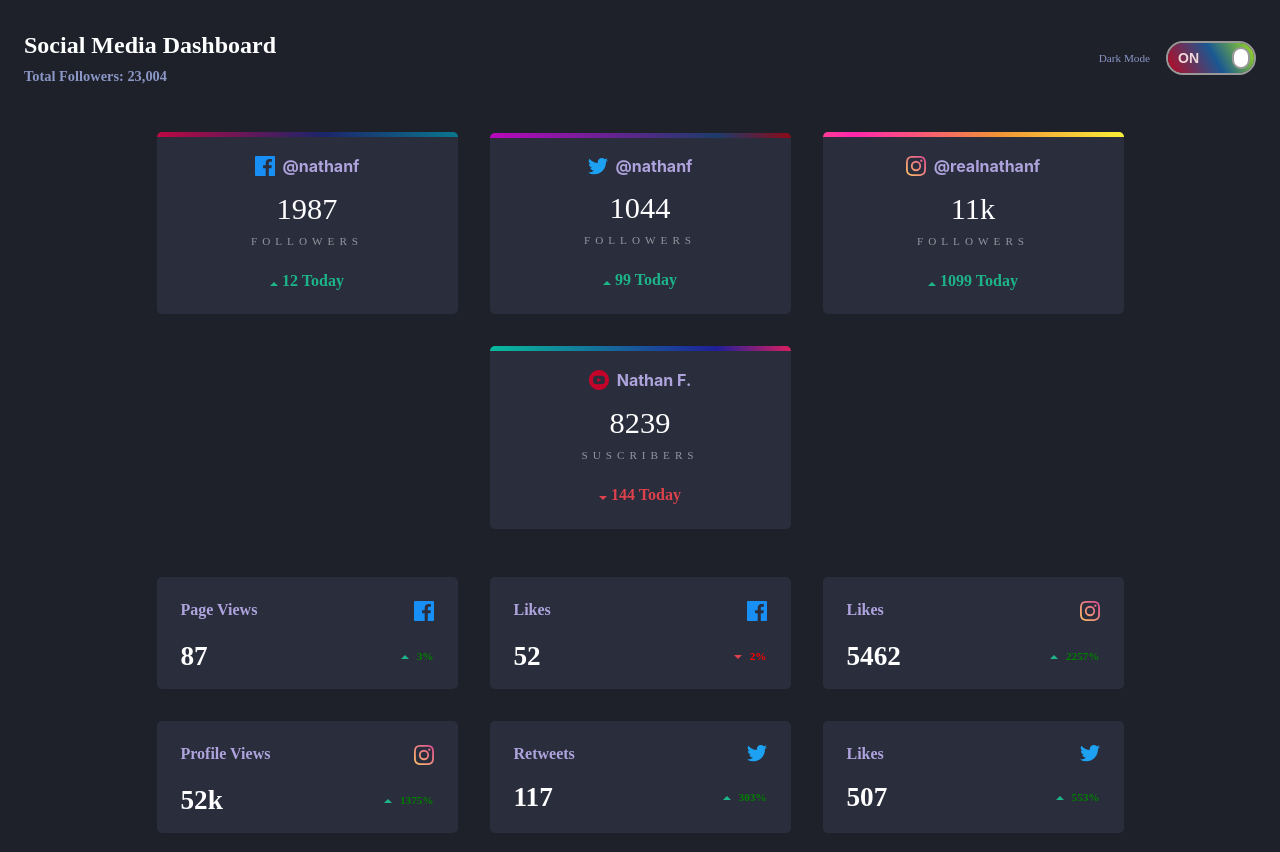
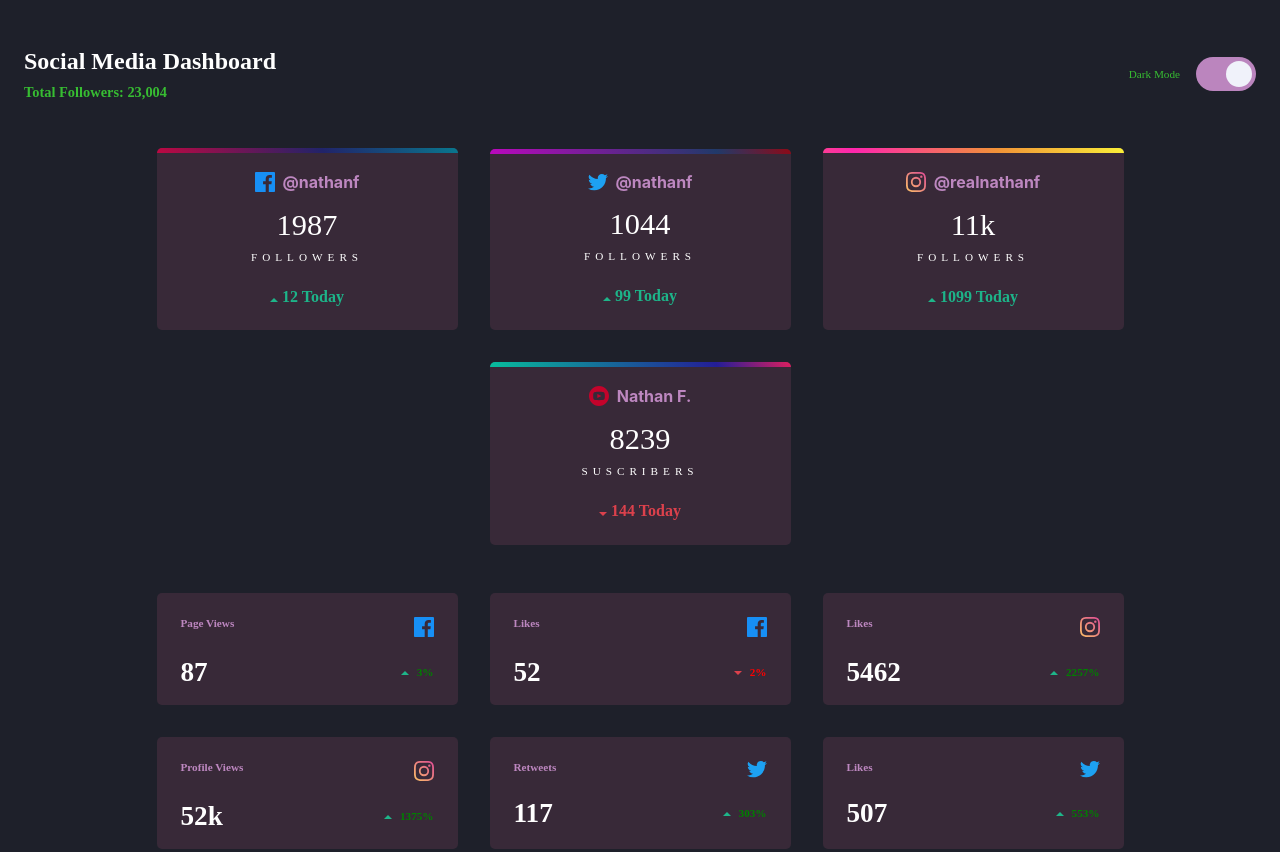
Before and after one commit to xabi1000/social-media-dashboard, an Astro site: page / in a window 1280 px wide. Shown: the top 852 px of the page. Built offline with nearby package versions, Linux system fonts and the light colour scheme; Astro itself is replaced by a stand-in of ours; a web font is replaced by a local one.

Commit message:
darkmode final project

```diff
--- a/src/components/Cards.astro
+++ b/src/components/Cards.astro
@@ -8,7 +8,7 @@ import '../scss/componenets/_cards.scss';
 	{
 		BigCards.map(
 			({ user, number, time, text, color, arrow, icon, iconClass }) => (
-				<li class={`light-theme card ${iconClass}`}>
+				<li class={`card ${iconClass}`}>
 					<div class='card-header'>
 						<div class='icon-container'>
 							<img src={icon} alt={`icon ${iconClass}`} class={iconClass} />
--- a/src/components/FlipSwitch.astro
+++ b/src/components/FlipSwitch.astro
@@ -1,90 +1,78 @@
-<div class='onoffswitch'>
-	<input
-		type='checkbox'
-		name='onoffswitch'
-		class='onoffswitch-checkbox'
-		id='myonoffswitch'
-		tabindex='0'
-		checked
-	/>
-	<label class='onoffswitch-label' for='myonoffswitch'>
-		<span class='onoffswitch-inner'></span>
-		<span class='onoffswitch-switch'></span>
+<div class=''>
+	<label class='switch'>
+		<input data-theme='dark' type='checkbox' id='slider' checked />
+		<span data-theme='dark' class='slider'></span>
 	</label>
 </div>
 
+<script>
+	import '../js/dark_mode.js';
+</script>
+
 <style lang='scss'>
 	@use '../scss/base' as *;
-	.onoffswitch {
-		position: relative;
-		width: 90px;
-		-webkit-user-select: none;
-		-moz-user-select: none;
-		-ms-user-select: none;
-	}
-	.onoffswitch-checkbox {
-		position: absolute;
-		opacity: 0;
-		pointer-events: none;
-	}
-	.onoffswitch-label {
-		display: block;
-		overflow: hidden;
-		cursor: pointer;
-		border: 2px solid #999999;
-		border-radius: 20px;
-	}
-	.onoffswitch-inner {
-		display: block;
-		width: 200%;
-		margin-left: -100%;
-		transition: margin 0.3s ease-in 0s;
+
+	[data-theme='light'] {
+		--primary: #2a83d6;
+		--background: #fff;
+		--text: #000;
 	}
 
-	.onoffswitch-inner:before,
-	.onoffswitch-inner:after {
-		display: block;
-		float: left;
-		width: 50%;
-		height: 30px;
-		padding: 0;
-		line-height: 30px;
-		font-size: 14px;
-		color: rgb(238, 216, 216);
-		font-family: InterBold, Arial, sans-serif;
-		font-weight: bold;
-		box-sizing: border-box;
+	[data-theme='dark'] {
+		--primary: #e9833e;
+		--background: #000;
+		--text: #fff;
 	}
-	.onoffswitch-inner:before {
-		content: 'ON';
-		padding-left: 10px;
-		background: rgb(189, 8, 32);
-		background: $Dark-Toggle;
+
+	/* Estilos del switch */
+
+	.switch {
+		position: relative;
+		display: inline-block;
+		width: 60px;
+		height: 34px;
 	}
-	.onoffswitch-inner:after {
-		content: 'OFF';
-		padding-right: 10px;
-		background: rgb(189, 8, 32);
-		background: $Dark-Toggle;
-		text-align: right;
+
+	.switch input {
+		opacity: 0;
+		width: 0;
+		height: 0;
 	}
-	.onoffswitch-switch {
-		display: block;
-		width: 18px;
-		margin: 6px;
-		background: #ffffff;
+
+	.slider {
 		position: absolute;
+		cursor: pointer;
 		top: 0;
+		left: 0;
+		right: 0;
 		bottom: 0;
-		right: 56px;
-		border: 2px solid #999999;
-		border-radius: 20px;
-		transition: all 0.3s ease-in 0s;
+		background-color: $Dark-BG-Card;
+		-webkit-transition: 0.4s;
+		transition: 0.4s;
+		border-radius: 34px;
 	}
-	.onoffswitch-checkbox:checked + .onoffswitch-label .onoffswitch-inner {
-		margin-left: 0;
+
+	.slider:before {
+		position: absolute;
+		content: '';
+		height: 26px;
+		width: 26px;
+		left: 4px;
+		bottom: 4px;
+		background-color: $Light-BG-Card-hover;
+		-webkit-transition: 0.4s;
+		transition: 0.4s;
+		border-radius: 50%;
 	}
-	.onoffswitch-checkbox:checked + .onoffswitch-label .onoffswitch-switch {
-		right: 0px;
+
+	input:checked + .slider {
+		background-color: $Dark-BG-Card;
+		background-color: $Dark-title-color;
+	}
+
+	input:checked + .slider:before {
+		-webkit-transform: translateX(26px);
+		-ms-transform: translateX(26px);
+		transform: translateX(26px);
 	}
 </style>
--- a/src/components/Overview.astro
+++ b/src/components/Overview.astro
@@ -4,11 +4,11 @@ const { smallCards } = data;
 import '../scss/componenets/_overview.scss';
 ---
 
-<ul class='down-cards-container'>
+<ul class='down-cards-container' data-theme='dark'>
 	{
 		smallCards.map(
 			({ user, number, percentage, text, color, arrow, icon, iconClass }) => (
-				<li class='light-theme card'>
+				<li class='card'>
 					<div class='card__header'>
 						<b class='card__title'>{user}</b>
 						<div class='icon__container'>
--- a/src/js/dark_mode.js
+++ b/src/js/dark_mode.js
@@ -1,20 +1,17 @@
-// const btn = document.querySelector('.btn');
-// const currentTheme = localStorage.getItem('theme');
-// const allElementWithClassDarkMode = [...document.getElementsByClassName('light-theme')];
-// console.log(allElementWithClassDarkMode);
+const body = document.querySelector('body');
+const cards = [...document.querySelectorAll('.card')];
+const slider = document.querySelector('.slider');
+const nameModeText = document.querySelector('.btn-text');
 
-// if (currentTheme == 'dark') document.body.classList.add('dark-theme');
 
-// const darkMode = () => {
-//   let theme = 'light';
-//   allElementWithClassDarkMode.forEach(DOMelement => {
-//     DOMelement.classList.toggle('dark-theme');
-//     if (DOMelement.classList.contains('dark-theme')) {
-//       theme = 'dark';
-//       localStorage.setItem('theme', theme);
-//     }
+slider.addEventListener('click', () => {
+  console.log(nameModeText.textContent)
+  cards.forEach(card => card.classList.toggle('ligth-mode-card'));
+  body.classList.toggle('ligth-mode-body');
 
-//   });
-// }
-
-// btn.addEventListener('click', darkMode);
+  if (body.matches('.ligth-mode-body')) {
+    nameModeText.textContent = 'Light Mode'
+  } else {
+    nameModeText.textContent = 'Dark Mode'
+  }
+});
--- a/src/layouts/Layout.astro
+++ b/src/layouts/Layout.astro
@@ -11,7 +11,7 @@ const { title } = Astro.props;
 		<meta name='generator' content={Astro.generator} />
 		<title>{title}</title>
 	</head>
-	<body class='light-theme'>
+	<body>
 		<slot />
 	</body>
 </html>
--- a/src/scss/base/_colors.scss
+++ b/src/scss/base/_colors.scss
@@ -14,15 +14,35 @@ $Dark-Toggle: linear-gradient(
 //  *************************Dark Theme*************************
 
 $Dark-BG-Page: hsl(230, 17%, 14%);
-$Dark-BG-Card: hsl(232, 19%, 15%);
+$Dark-BG-Card: hsl(301deg 16% 19%);
 $Dark-BG-Card-hover: hsl(228, 28%, 20%);
 $Dark-text-color: hsl(0, 0%, 100%);
-$Dark-text-color-hover: hsl(228, 34%, 66%);
+$Dark-title-color: hsl(297deg 39% 69% / 90%);
+$Dark-text-color-hover: hsl(118deg 58% 47%);
 
 //  *************************Light Theme*************************
 
 $Light-BG-Page: hsl(0, 0%, 100%);
-$Light-BG-Card: hsl(225, 100%, 98%);
+$Light-BG-Card: hsl(255, 30%, 92%);
 $Light-BG-Card-hover: hsl(227, 47%, 96%);
-$Light-text-color: hsl(228, 12%, 44%);
-$Light-text-color-hover: hsl(230, 17%, 14%);
+$Light-text-color-hover: hsl(228, 12%, 44%);
+$Light-text-color: hsl(230, 17%, 14%);
+
+// CSS VARIABLES
+
+// Dark COLORS
+// --BG-Page: hsl(230, 17%, 14%);
+// --BG-Card: hsl(301deg 16% 19%);
+// --BG-Card-hover: hsl(228, 28%, 20%);
+// --title-color: hsl(297deg 39% 69% / 90%);
+// --text-color: hsl(0, 0%, 100%);
+// --text-color-hover: hsl(118deg 58% 47%);
+
+// // Light COLORS
+// --BG-Page: hsl(0, 0%, 100%);
+// --BG-Card: hsl(225, 100%, 98%);
+// --BG-Card-hover: hsl(227, 47%, 96%);
+// --title-color: hsl(297deg 39% 69% / 90%);
+// --text-color: hsl(228, 12%, 44%);
+// --text-color-hover: hsl(230, 17%, 14%);
+//
--- a/src/scss/componenets/_cards.scss
+++ b/src/scss/componenets/_cards.scss
@@ -15,10 +15,8 @@
 }
 
 .card {
-	--bkg-color: hsl(230, 17%, 20%);
-	--text-color: hsl(0, 0%, 100%);
-	background-color: var(--bkg-color);
-	color: var(--text-color);
+	background-color: $Dark-BG-Card;
+	color: $Dark-text-color;
 	position: relative;
 	flex: 0 0 min(85%, max(20%, 301px));
 	display: flex;
@@ -29,13 +27,27 @@
 	padding: 1.5rem 0;
 	overflow: hidden;
 	gap: 1rem;
+	cursor: pointer;
+
+	&:hover {
+		background-color: $Dark-BG-Card-hover;
+		color: $Dark-text-color-hover;
+	}
+}
+
+.ligth-mode-card {
+	background-color: $Light-BG-Card;
+	color: $Light-text-color;
+
+	&:hover {
+		background-color: $Light-BG-Card-hover;
+	}
 }
 
 .card-header {
 	& .nickname {
-		--text-color: hsla(253, 64%, 81%, 0.9);
-		color: var(--text-color);
 		font-family: Inter, 'Arial Narrow Bold', sans-serif;
+		color: $Dark-title-color;
 	}
 }
 
@@ -58,9 +70,7 @@
 		font-size: 1.9em;
 	}
 	.body__subtitle {
-		--text-color: hsla(0, 0%, 100%, 0.5);
 		margin: 0.5rem 0;
-		color: var(--text-color);
 		letter-spacing: 5px;
 		font-size: 0.7em;
 	}
--- a/src/scss/componenets/_overview.scss
+++ b/src/scss/componenets/_overview.scss
@@ -22,9 +22,8 @@
 			& .image__container {
 			}
 			& .card__title {
-				--text-color: hsla(253, 64%, 81%, 0.9);
-				color: var(--text-color);
-				// color: $Dark-BG-Card-hover;
+				color: $Dark-title-color;
+				font-size: 0.7rem;
 			}
 			& .card__icon {
 			}
--- a/src/scss/main.scss
+++ b/src/scss/main.scss
@@ -2,12 +2,10 @@
 @use './mixins/' as *;
 
 body {
-	--bkg-color: hsl(230, 17%, 14%);
-	--text-color: hsl(0, 0%, 100%);
-
-	background-color: var(--bkg-color);
-	color: var(--text-color);
+	background-color: $Dark-BG-Page;
+	color: $Dark-text-color;
 	font-size: 1rem;
+	padding: 1rem 0;
 }
 
 *,
@@ -66,9 +64,18 @@ body {
 	);
 }
 
+// COLOR PORCENTAGE NUMBER
+
 .text-arrow__green {
 	color: hsl(120, 100%, 25%);
 }
 .text-arrow__red {
 	color: hsl(0, 100%, 50%);
 }
+
+// COLOR LIGTH MODE
+
+.ligth-mode-body {
+	background-color: $Light-BG-Page;
+	color: $Light-text-color;
+}
```
